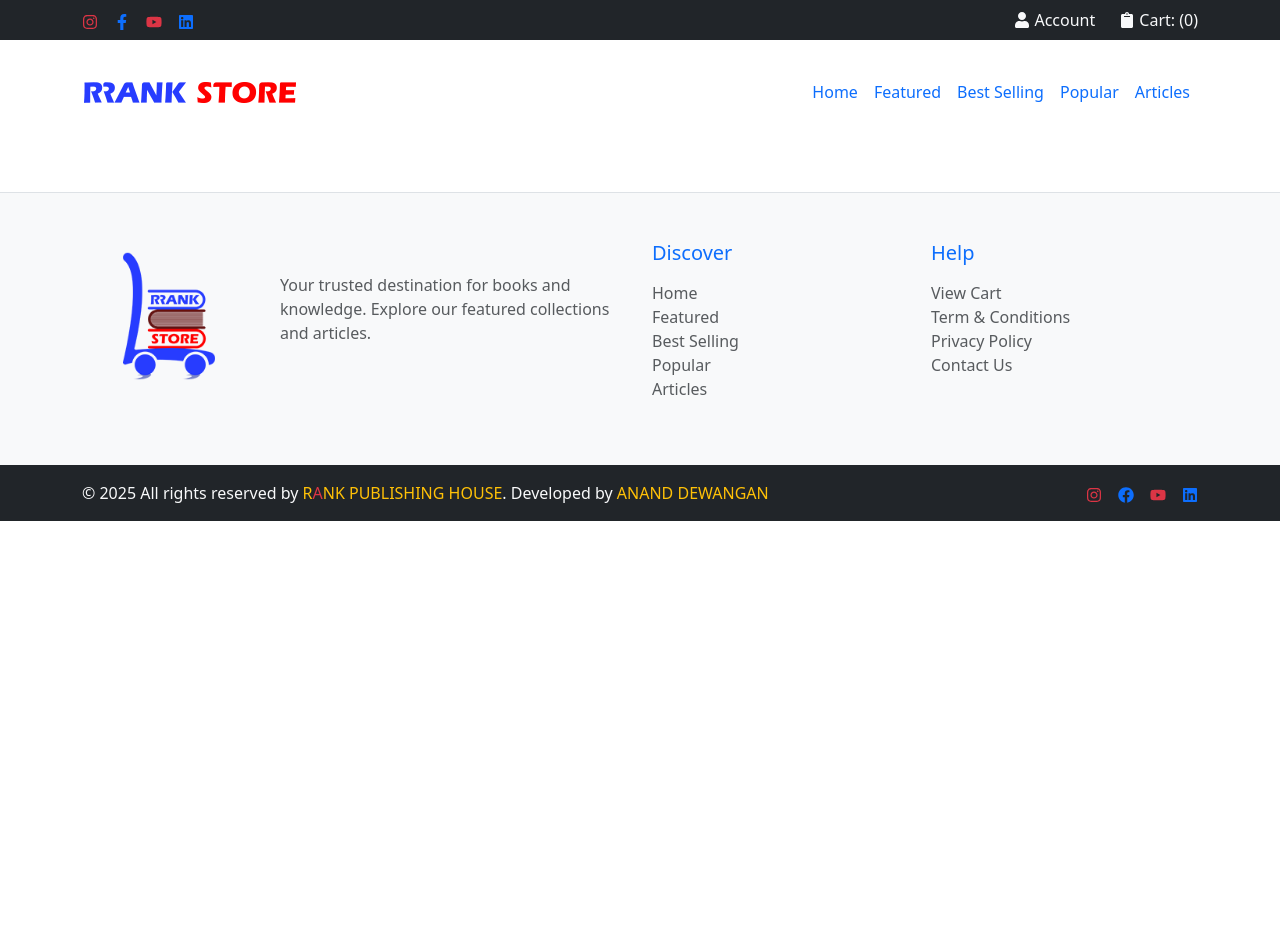
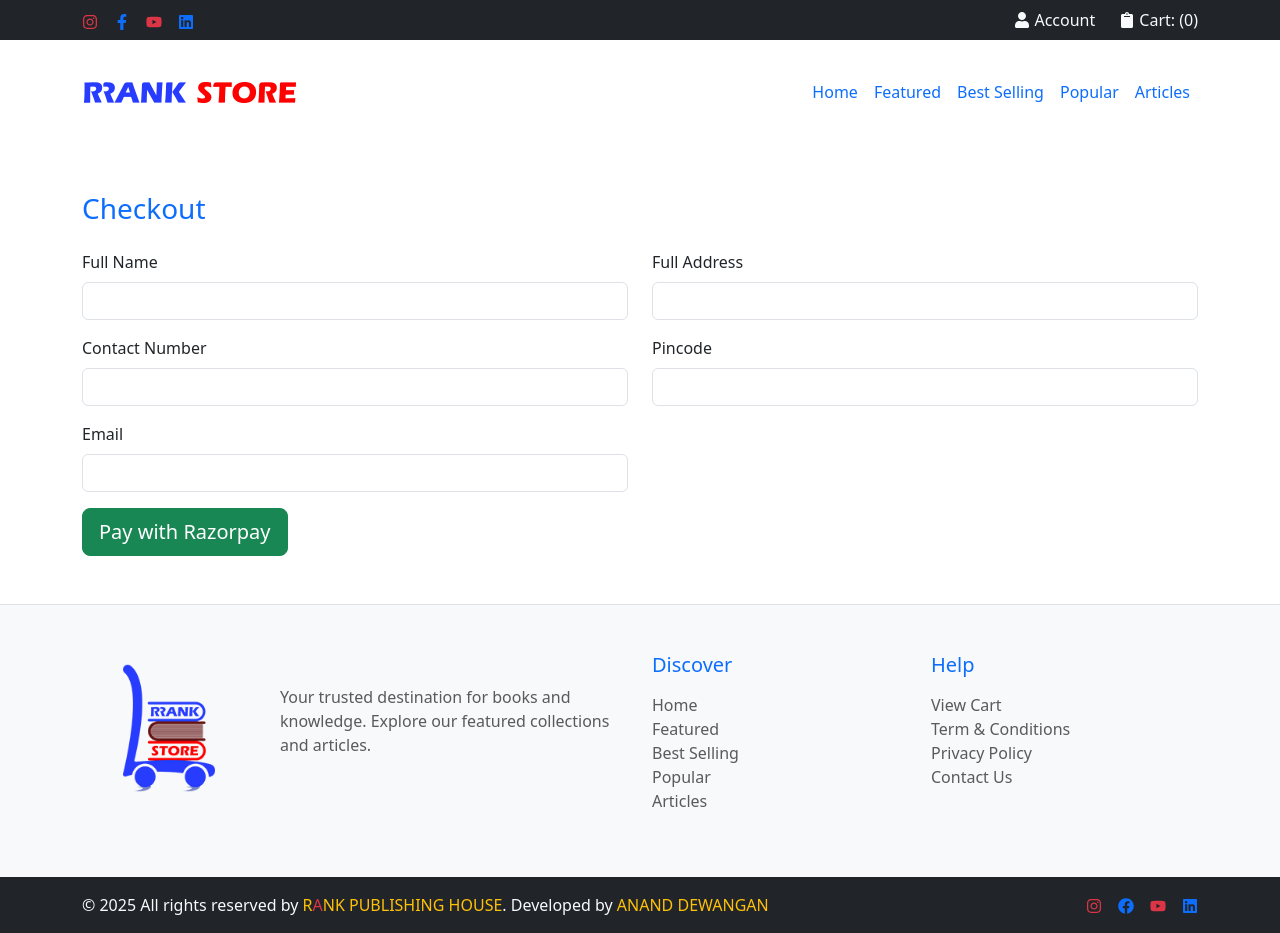
Before and after one commit to AnandDewangan/rank-store, a React (Create React App) app: page /checkout in a window 1280 px wide. Before the commit the page ends 800 px from the top, so only its background shows below. Built offline with nearby package versions, Linux system fonts and the light colour scheme; no server answers.

Commit message:
Add files via upload

```diff
--- a/src/App.js
+++ b/src/App.js
@@ -1,7 +1,7 @@
 import { useEffect } from "react";
 import { BrowserRouter as Router, Routes, Route } from "react-router-dom";
 import Home from "./pages/Home";
-import AllBooks from './pages/AllBooks';
+import AllBooks from "./pages/AllBooks";
 import BookDetail from "./pages/BookDetail";
 import CartPage from "./pages/CartPage";
 import TermConditions from "./pages/TermConditions";
@@ -10,7 +10,9 @@ import ContactUs from "./pages/ContactUs";
 import Header from "./components/Header";
 import Footer from "./components/Footer";
 import FooterBottom from "./components/FooterBottom";
-import { ToastContainer } from 'react-toastify';
+import CheckoutPage from "./pages/CheckoutPage";
+import ThankYouPage from "./pages/ThankYouPage";
+import { ToastContainer } from "react-toastify";
 
 import "bootstrap/dist/css/bootstrap.min.css";
 import AOS from "aos";
@@ -38,6 +40,8 @@ function App() {
         <Route path="/term-conditions" element={<TermConditions />} />
         <Route path="/privacy-policy" element={<PrivacyPolicy />} />
         <Route path="/contact-us" element={<ContactUs />} />
+        <Route path="/checkout" element={<CheckoutPage />} />
+        <Route path="/thank-you" element={<ThankYouPage />} />
       </Routes>
       <Footer />
       <FooterBottom />
```
